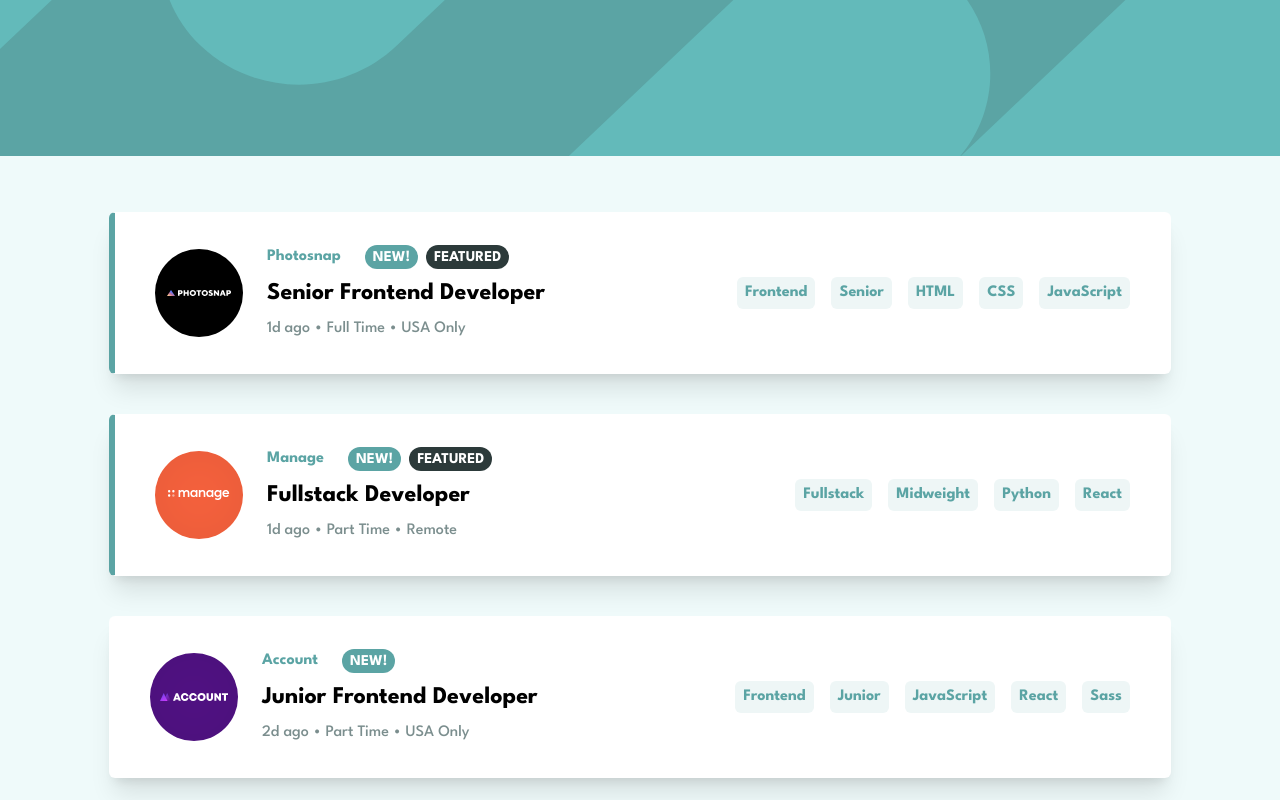
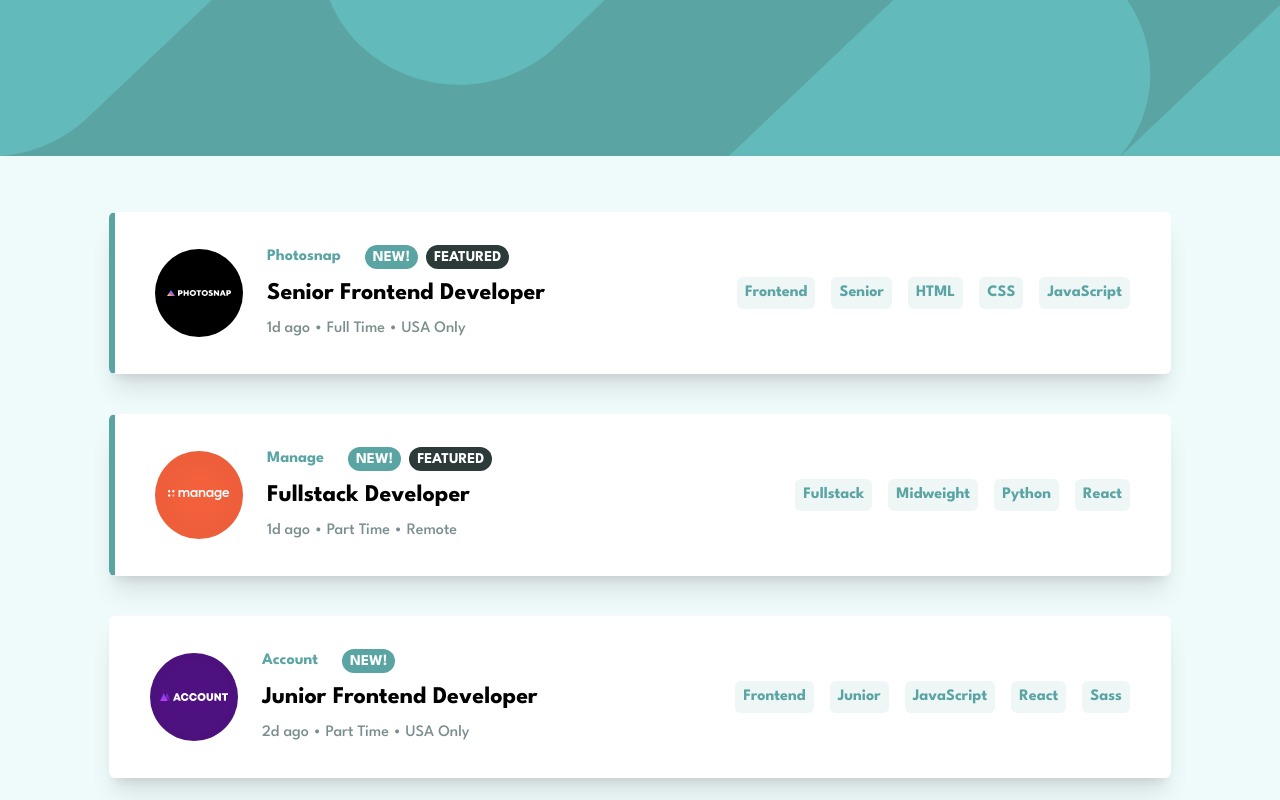
Before and after one commit to UnsuspectedNoob/job-listings-with-filterings, a React (Vite) app: page / in a window 1280 px wide. Shown: the top 800 px of the page. Built offline with nearby package versions, Linux system fonts and the light colour scheme.

Commit message:
fix desktop header image

```diff
--- a/src/App.jsx
+++ b/src/App.jsx
@@ -1,6 +1,6 @@
 import React, { useEffect, useContext } from "react";
 import JobListing from "./components/JobListing";
-import { headerMobile } from "./assets/images";
+import { headerDesktop, headerMobile } from "./assets/images";
 import { FilteringContext } from "./contexts/FilteringProvider";
 import FilterTag from "./components/FilterTag";
 
@@ -27,7 +27,12 @@ function App() {
         <img
           src={headerMobile}
           alt="header image"
-          className="object-right h-full object-cover"
+          className="object-right md:hidden h-full object-cover"
+        />
+        <img
+          src={headerDesktop}
+          alt="header image"
+          className="md:block object-left hidden w-full h-full object-cover"
         />
       </div>
 
```
